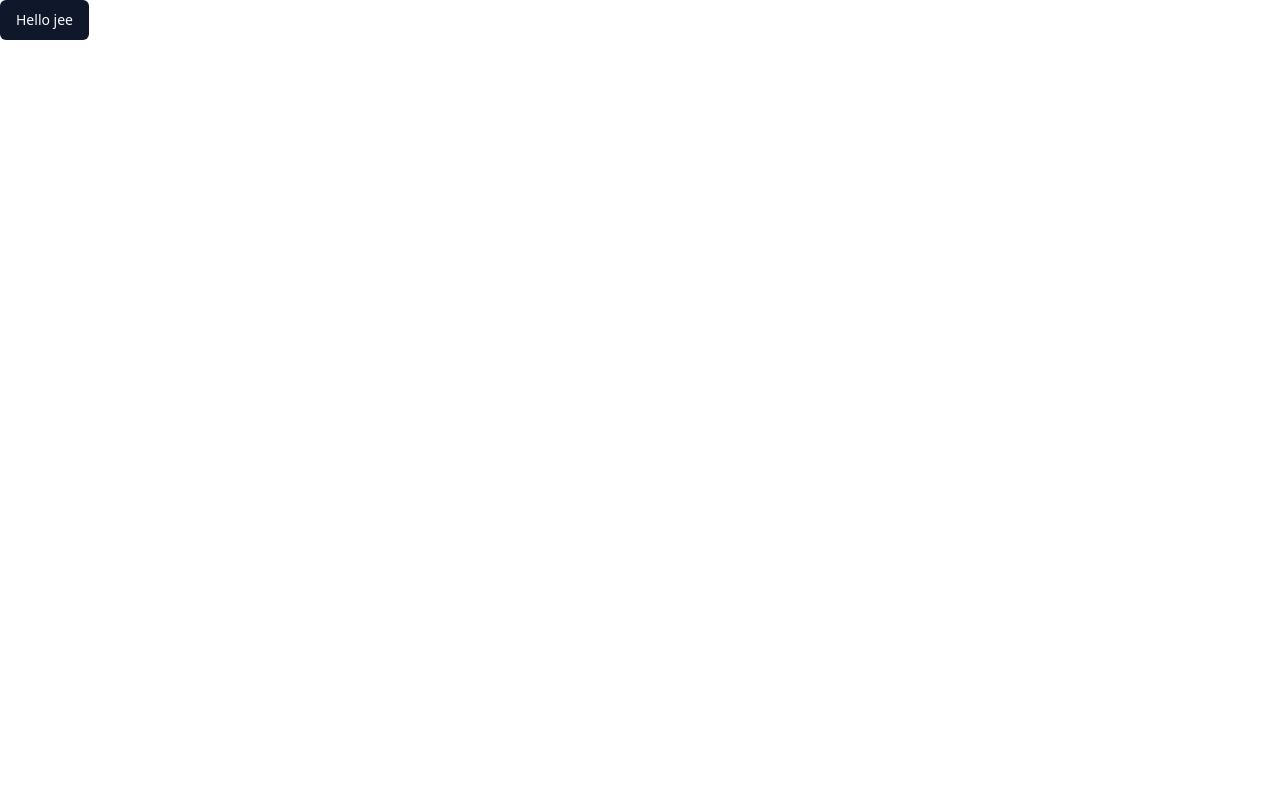
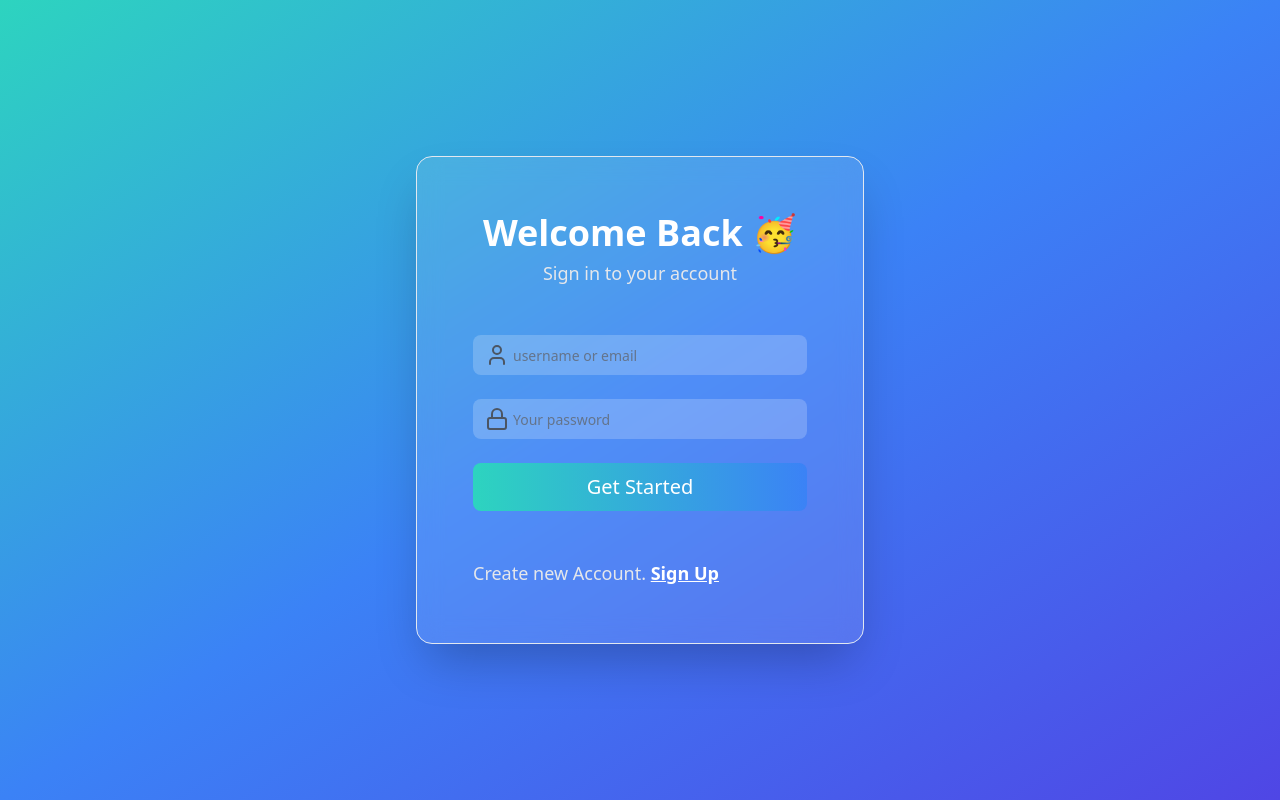
Before and after one commit to ansh0712jul/Kabaadi_kart, a React (Vite) app in the folder frontend/: page /sign-in in a window 1280 px wide. Built offline with nearby package versions, Linux system fonts and the light colour scheme.

Commit message:
Add login & signup page

```diff
--- a/frontend/package.json
+++ b/frontend/package.json
@@ -11,11 +11,13 @@
   },
   "dependencies": {
     "@radix-ui/react-slot": "^1.1.1",
+    "@types/react-router-dom": "^5.3.3",
     "class-variance-authority": "^0.7.1",
     "clsx": "^2.1.1",
     "lucide-react": "^0.469.0",
     "react": "^18.3.1",
     "react-dom": "^18.3.1",
+    "react-router-dom": "^7.1.2",
     "tailwind-merge": "^2.6.0",
     "tailwindcss-animate": "^1.0.7"
   },
--- a/frontend/src/App.css
+++ b/frontend/src/App.css
@@ -0,0 +1,3 @@
+.myinput {
+    font-size: 1.25rem;
+  }
--- a/frontend/src/App.tsx
+++ b/frontend/src/App.tsx
@@ -1,9 +1,13 @@
 
-import { Button } from './components/ui/button'
+import AppRoutes from "./routes/AppRoutes"
+
+
 
 const App = () => {
   return (
-    <Button>Hello jee</Button>
+    <>
+    <AppRoutes/>
+    </>
   )
 }
 
--- /dev/null
+++ b/frontend/src/components/ui/card.tsx
@@ -0,0 +1,79 @@
+import * as React from "react"
+
+import { cn } from "@/lib/utils"
+
+const Card = React.forwardRef<
+  HTMLDivElement,
+  React.HTMLAttributes<HTMLDivElement>
+>(({ className, ...props }, ref) => (
+  <div
+    ref={ref}
+    className={cn(
+      "rounded-lg border bg-card text-card-foreground shadow-sm",
+      className
+    )}
+    {...props}
+  />
+))
+Card.displayName = "Card"
+
+const CardHeader = React.forwardRef<
+  HTMLDivElement,
+  React.HTMLAttributes<HTMLDivElement>
+>(({ className, ...props }, ref) => (
+  <div
+    ref={ref}
+    className={cn("flex flex-col space-y-1.5 p-6", className)}
+    {...props}
+  />
+))
+CardHeader.displayName = "CardHeader"
+
+const CardTitle = React.forwardRef<
+  HTMLDivElement,
+  React.HTMLAttributes<HTMLDivElement>
+>(({ className, ...props }, ref) => (
+  <div
+    ref={ref}
+    className={cn(
+      "text-2xl font-semibold leading-none tracking-tight",
+      className
+    )}
+    {...props}
+  />
+))
+CardTitle.displayName = "CardTitle"
+
+const CardDescription = React.forwardRef<
+  HTMLDivElement,
+  React.HTMLAttributes<HTMLDivElement>
+>(({ className, ...props }, ref) => (
+  <div
+    ref={ref}
+    className={cn("text-sm text-muted-foreground", className)}
+    {...props}
+  />
+))
+CardDescription.displayName = "CardDescription"
+
+const CardContent = React.forwardRef<
+  HTMLDivElement,
+  React.HTMLAttributes<HTMLDivElement>
+>(({ className, ...props }, ref) => (
+  <div ref={ref} className={cn("p-6 pt-0", className)} {...props} />
+))
+CardContent.displayName = "CardContent"
+
+const CardFooter = React.forwardRef<
+  HTMLDivElement,
+  React.HTMLAttributes<HTMLDivElement>
+>(({ className, ...props }, ref) => (
+  <div
+    ref={ref}
+    className={cn("flex items-center p-6 pt-0", className)}
+    {...props}
+  />
+))
+CardFooter.displayName = "CardFooter"
+
+export { Card, CardHeader, CardFooter, CardTitle, CardDescription, CardContent }
--- /dev/null
+++ b/frontend/src/components/ui/input.tsx
@@ -0,0 +1,22 @@
+import * as React from "react"
+
+import { cn } from "@/lib/utils"
+
+const Input = React.forwardRef<HTMLInputElement, React.ComponentProps<"input">>(
+  ({ className, type, ...props }, ref) => {
+    return (
+      <input
+        type={type}
+        className={cn(
+          "flex h-10 w-full rounded-md border border-input bg-background px-3 py-2 text-base ring-offset-background file:border-0 file:bg-transparent file:text-sm file:font-medium file:text-foreground placeholder:text-muted-foreground focus-visible:outline-none focus-visible:ring-2 focus-visible:ring-ring focus-visible:ring-offset-2 disabled:cursor-not-allowed disabled:opacity-50 md:text-sm",
+          className
+        )}
+        ref={ref}
+        {...props}
+      />
+    )
+  }
+)
+Input.displayName = "Input"
+
+export { Input }
--- /dev/null
+++ b/frontend/src/pages/SignIn.tsx
@@ -0,0 +1,64 @@
+'use client'
+
+import { useState } from 'react'
+import { Button } from "@/components/ui/button"
+import { Card, CardContent, CardFooter, CardHeader } from "@/components/ui/card"
+import { Input } from "@/components/ui/input"
+import { Link } from 'react-router-dom'
+import {  User, Lock } from 'lucide-react'
+import "../App.css"
+
+const SignIn = () => {
+  const [isHovered, setIsHovered] = useState(false)
+
+  return (
+    <div className="flex justify-center items-center min-h-screen bg-gradient-to-br from-teal-400 via-blue-500 to-indigo-600 p-4">
+      <Card
+        className={`w-full max-w-md rounded-2xl shadow-2xl bg-white/10 backdrop-blur-md p-8 transition-all duration-300 ease-in-out ${isHovered ? 'scale-105' : 'scale-100'}`}
+        onMouseEnter={() => setIsHovered(true)}
+        onMouseLeave={() => setIsHovered(false)}
+      >
+        <CardHeader className="mb-6">
+          <h1 className="text-4xl font-bold text-center text-white">Welcome Back 🥳</h1>
+          <p className="text-center text-lg text-gray-200 mt-2">Sign in to your account</p>
+        </CardHeader>
+        <CardContent>
+          <form className="space-y-6">
+            <div className="relative">
+              <User className="absolute left-3 top-1/2 transform -translate-y-1/2 text-gray-600" />
+              <Input
+                className="pl-10 w-full text-lg text-white bg-white/20 border-0 rounded-lg py-3 px-10 focus:outline-none focus:ring-2 focus:ring-white/50 placeholder-gray-300"
+                type="text"
+                placeholder="username or email"
+              />
+            </div>
+
+            <div className="relative">
+              <Lock className="absolute left-3 top-1/2 transform -translate-y-1/2 text-gray-600" />
+              <Input
+                className="pl-10 w-full text-lg text-white bg-white/20 border-0 rounded-lg py-3 px-10 focus:outline-none focus:ring-2 focus:ring-white/50 placeholder-gray-300"
+                type="password"
+                placeholder="Your password"
+              />
+            </div>
+
+            <Button className="w-full text-xl py-6 mt-4 bg-gradient-to-r from-teal-400 to-blue-500 text-white rounded-lg hover:from-teal-500 hover:to-blue-600 focus:outline-none focus:ring-2 focus:ring-teal-500 transition-all duration-300 ease-in-out transform hover:scale-105">
+              Get Started
+            </Button>
+          </form>
+        </CardContent>
+
+        <CardFooter className="mt-6 text-center">
+          <p className="text-lg text-gray-200">
+            Create new Account.{" "}
+            <Link to="/sign-up" className="text-white font-semibold underline hover:text-teal-200 transition-colors duration-300">
+              Sign Up
+            </Link>
+          </p>
+        </CardFooter>
+      </Card>
+    </div>
+  )
+}
+
+export default SignIn
--- /dev/null
+++ b/frontend/src/pages/SignUp.tsx
@@ -0,0 +1,73 @@
+'use client'
+
+import { useState } from 'react'
+import { Button } from "@/components/ui/button"
+import { Card, CardContent, CardFooter, CardHeader } from "@/components/ui/card"
+import { Input } from "@/components/ui/input"
+import { Link } from 'react-router-dom'
+import { Mail, User, Lock } from 'lucide-react'
+import "../App.css"
+
+const SignUp = () => {
+  const [isHovered, setIsHovered] = useState(false)
+
+  return (
+    <div className="flex justify-center items-center min-h-screen bg-gradient-to-br from-teal-400 via-blue-500 to-indigo-600 p-4">
+      <Card
+        className={`w-full max-w-md rounded-2xl shadow-2xl bg-white/10 backdrop-blur-md p-8 transition-all duration-300 ease-in-out ${isHovered ? 'scale-105' : 'scale-100'}`}
+        onMouseEnter={() => setIsHovered(true)}
+        onMouseLeave={() => setIsHovered(false)}
+      >
+        <CardHeader className="mb-6">
+          <h1 className="text-4xl font-bold text-center text-white">Create Your Account</h1>
+          <p className="text-center text-lg text-gray-200 mt-2">Join us and start your journey!</p>
+        </CardHeader>
+        <CardContent>
+          <form className="space-y-6">
+            <div className="relative">
+              <Mail className="absolute left-3 top-1/2 transform -translate-y-1/2 text-gray-600" />
+              <Input
+                className=" pl-10 w-full text-lg text-white bg-white/20 border-0 rounded-lg py-3 px-10 focus:outline-none focus:ring-2 focus:ring-white/50 placeholder-gray-300"
+                type="email"
+                placeholder="Enter your email"
+              />
+            </div>
+
+            <div className="relative">
+              <User className="absolute left-3 top-1/2 transform -translate-y-1/2 text-gray-600" />
+              <Input
+                className="pl-10 w-full text-lg text-white bg-white/20 border-0 rounded-lg py-3 px-10 focus:outline-none focus:ring-2 focus:ring-white/50 placeholder-gray-300"
+                type="text"
+                placeholder="Choose a username"
+              />
+            </div>
+
+            <div className="relative">
+              <Lock className="absolute left-3 top-1/2 transform -translate-y-1/2 text-gray-600" />
+              <Input
+                className="pl-10 w-full text-lg text-white bg-white/20 border-0 rounded-lg py-3 px-10 focus:outline-none focus:ring-2 focus:ring-white/50 placeholder-gray-300"
+                type="password"
+                placeholder="Create a password"
+              />
+            </div>
+
+            <Button className="w-full text-xl py-6 mt-4 bg-gradient-to-r from-teal-400 to-blue-500 text-white rounded-lg hover:from-teal-500 hover:to-blue-600 focus:outline-none focus:ring-2 focus:ring-teal-500 transition-all duration-300 ease-in-out transform hover:scale-105">
+              Get Started
+            </Button>
+          </form>
+        </CardContent>
+
+        <CardFooter className="mt-6 text-center">
+          <p className="text-lg text-gray-200">
+            Already have an account?{" "}
+            <Link to="/sign-in" className="text-white font-semibold underline hover:text-teal-200 transition-colors duration-300">
+              Sign In
+            </Link>
+          </p>
+        </CardFooter>
+      </Card>
+    </div>
+  )
+}
+
+export default SignUp
--- /dev/null
+++ b/frontend/src/routes/AppRoutes.tsx
@@ -0,0 +1,16 @@
+import SignIn from "@/pages/SignIn"
+import SignUp from "@/pages/SignUp"
+import { Route, Routes , BrowserRouter ,  } from "react-router-dom"
+
+const AppRoutes = () => {
+  return (
+    <BrowserRouter>
+        <Routes>
+            <Route path="/sign-up" element = {<SignUp/>}/>
+            <Route path="/sign-in" element = {<SignIn/>}/>
+        </Routes>
+    </BrowserRouter>
+  )
+}
+
+export default AppRoutes
```
Also changed, not shown: 1 other file (tests, documents, lock files or other folders).
